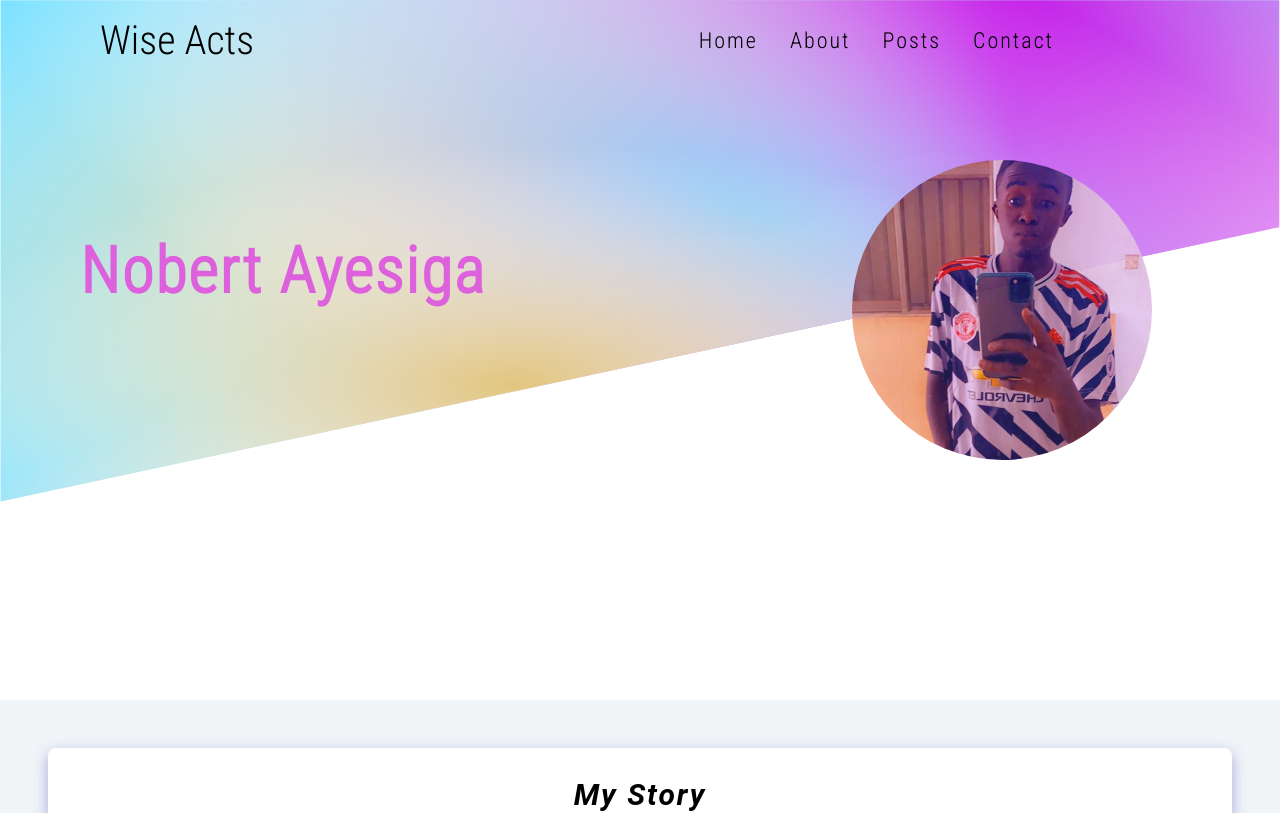
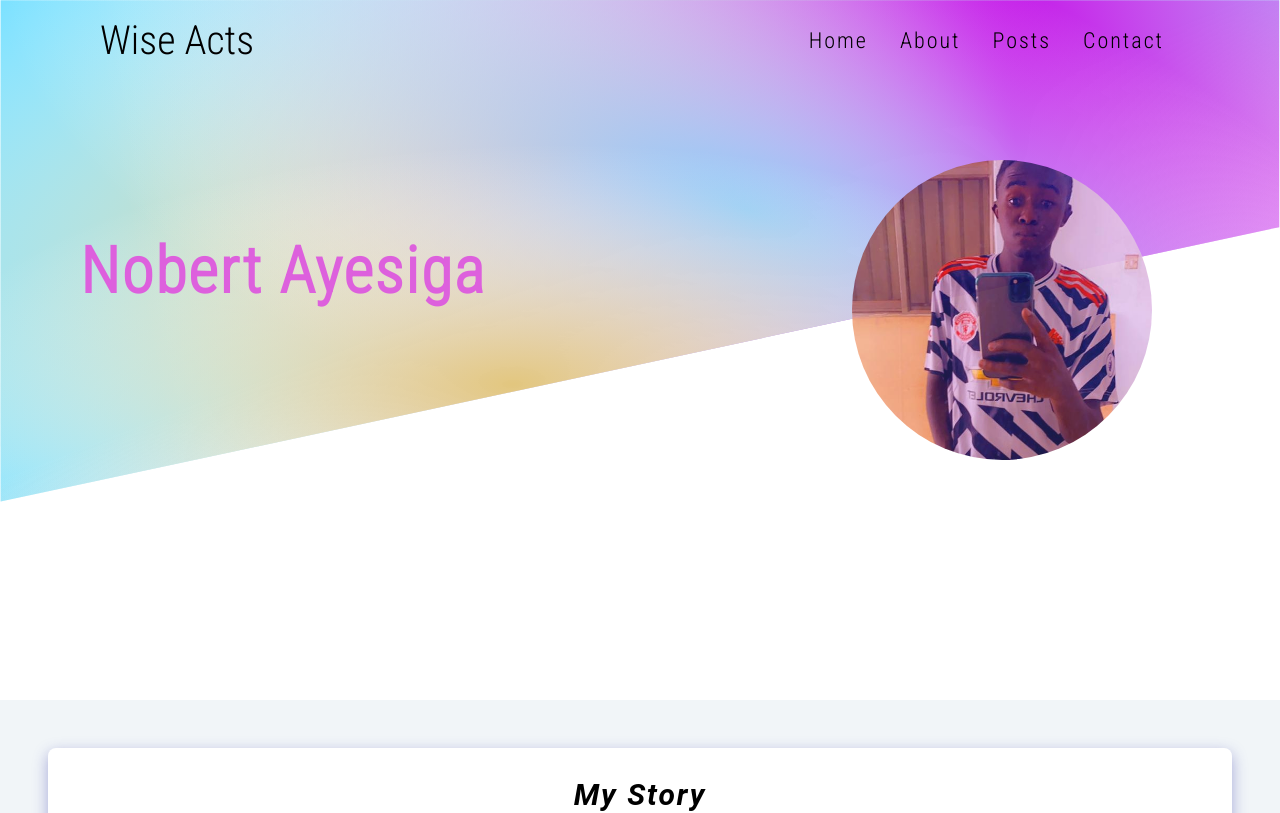
Before and after one commit to Trikcode/Original, a plain HTML site: page index.html in a window 1280 px wide. Shown: the top 813 px of the page. Drawn offline with Linux system fonts and the light colour scheme.

Commit message:
Update portifolio.css

```diff
--- a/portifolio.css
+++ b/portifolio.css
@@ -67,7 +67,6 @@ p {
 }
 /* small */
 header {
-  max-width: max-content;
   position: fixed;
   top: 0;
   left: 0;
@@ -142,7 +141,6 @@ header {
 /* big */
 @media screen and (min-width: 1000px) {
   header {
-    max-width: 1170px;
     margin: 0 auto;
     position: fixed;
     top: 0;
```
